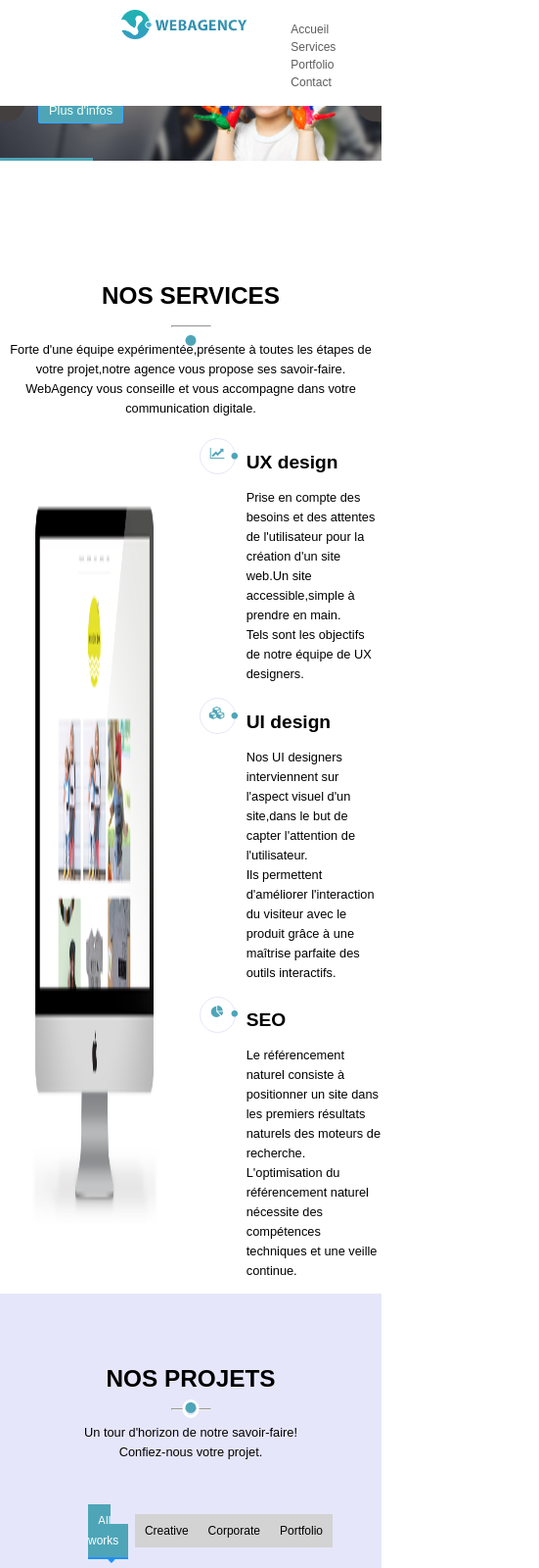
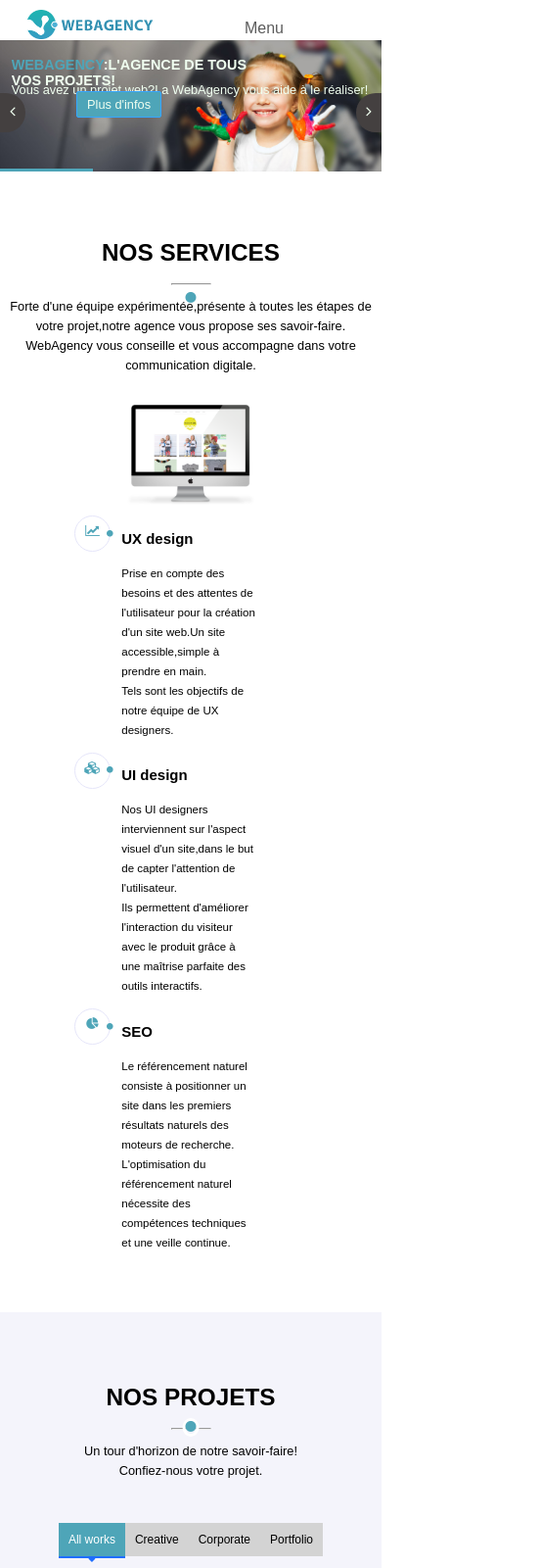
Before and after one commit to yanga971/oc-projet1, a plain HTML site: page index.html in a window 390 px wide. Shown: the top 1600 px of the page at 98% size, 551 px wide, since content can reach past the window. Drawn offline with Linux system fonts and the light colour scheme.

Commit message:
site responsive

```diff
--- a/index.html
+++ b/index.html
@@ -1,18 +1,21 @@
 <!DOCTYPE html>
-<html>
+<html lang="fr">
 	<head>
 		<meta charset="utf-8"/>
 		<title>Agence Web</title>
 		<link rel="stylesheet" href="style.css"/>
 		<link rel="stylesheet" href="fonts/font-awesome-4.7.0/css/font-awesome.min.css">
 		<link rel="stylesheet" href="https://cdnjs.cloudflare.com/ajax/libs/font-awesome/4.7.0/css/font-awesome.min.css">
+		<meta name="viewport" content="width=device-width, initial-scale=1.0">
 	</head>
 
 	<body>
-		<!--<div class="bloc_page">-->
+		<!--<div class="wrapper">-->
 			<div class="navbar">
 				<img src="images/logo.png" alt="logo de l'agence" class="logo"/>
 				<nav>
+					<label for="menu_responsive" class="menu_responsive">Menu</label>
+					<input type="checkbox" id="menu_responsive" role="button">
 					<ul id="menu">
 						<li><a href="#accueil">Accueil</a></li>
 						<li><a href="#nosservices">Services</a></li>
@@ -46,11 +49,12 @@
 
 			<section id="nosservices">
 				<div class="services">
-					<h1>Nos services</h1>
+					<h2>Nos services</h2>
 					<hr>
-					<i class="fa fa-circle" aria-hidden="true"></i>
+						<i class="fa fa-circle" aria-hidden="true"></i>
 					<p>Forte d'une équipe expérimentée,présente à toutes les étapes de votre projet,notre agence vous propose ses savoir-faire.<br> WebAgency vous conseille et vous accompagne dans votre communication digitale.</p>
 				</div>
+
 				<div class="corps">
 					<img src="images/main-feature.png" alt="nos services" class="image_main"/>
 					<div class="description">
@@ -64,7 +68,7 @@
 									</p>
 								</div>
 								<div class="text">
-									<h1>UX design</h1>
+									<h3>UX design</h3>
 									<p>Prise en compte des besoins et des attentes de l'utilisateur pour la création d'un site web.Un site accessible,simple à prendre en main.<br>Tels sont les objectifs de notre équipe de UX designers.</p>
 								</div>
 							</div>
@@ -78,7 +82,7 @@
 									</p>
 								</div>
 								<div class="text">
-									<h1>UI design</h1>
+									<h3>UI design</h3>
 									<p>Nos UI designers interviennent sur l'aspect visuel d'un site,dans le but de capter l'attention de l'utilisateur.<br>Ils permettent d'améliorer l'interaction du visiteur avec le produit grâce à une maîtrise parfaite des outils interactifs.</p>
 								</div>
 							</div>
@@ -92,7 +96,7 @@
 									</p>
 								</div>
 								<div class="text">
-									<h1>SEO</h1>
+									<h3>SEO</h3>
 									<p>Le référencement naturel consiste à positionner un site dans les premiers résultats naturels des moteurs de recherche.<br>L'optimisation du référencement naturel nécessite des compétences techniques et une veille continue.</p>
 								</div>
 							</div>
@@ -102,7 +106,7 @@
 
 			<section id="nosprojets">
 				<div class="projets">
-					<h1>Nos projets</h1>
+					<h2>Nos projets</h2>
 					<hr>
 						<i class="fa fa-circle" aria-hidden="true"></i>
 					<p>Un tour d'horizon de notre savoir-faire!<br>Confiez-nous votre projet.</p>
@@ -152,7 +156,7 @@
 					</div>
 					<div class="picture">
 						<img src="images/portfolio/04.jpg" alt="cardboard box"/>
-						<div class="pict_active">
+						<div class="pict">
 							<a href="#04">
 								<i class="fa fa-eye" aria-hidden="true"></i>
 							</a>
@@ -203,10 +207,10 @@
 				</div>
 			</section>
 
-			<section id="formulaire">
+			<footer id="formulaire">
 				<div class="formulaire">
 					<div class="contact">
-						<h1>Contact Info</h1>
+						<h2>Contact Info</h2>
 						<address>
 							<b>WebAgency SAS</b><br>
 							25 Rue d'Hauteville 75010 Paris<br>
@@ -227,7 +231,7 @@
 								<textarea name="message" id="message" placeholder="Message"  rows="10" cols="30"></textarea>
 							</p>
 							<p>
-								<input type="submit" value="Send Message"class="button"/>
+								<input type="submit" value="Send Message" class="button"/>
 							</p>
 						</form>
 					</div>
@@ -236,7 +240,7 @@
 						<iframe src="https://www.google.com/maps/embed?pb=!1m18!1m12!1m3!1d2624.2156022977306!2d2.3476356151323095!3d48.87316630762117!2m3!1f0!2f0!3f0!3m2!1i1024!2i768!4f13.1!3m3!1m2!1s0x47e66e145cb52f15%3A0x4d3ec41b2cadff0!2s25+Rue+d&#39;Hauteville%2C+75010+Paris!5e0!3m2!1sfr!2sfr!4v1510682103867"></iframe>
 					</div>
 				</div>
-			</section>
-		</div>
+			</footer>
+		<!--</div>-->
 	</body>
 </html>
--- a/style.css
+++ b/style.css
@@ -17,13 +17,23 @@ body{
 	font-family: Roboto-Regular,Arial,Serif;
 }
 
-.bloc_page{
-
+/*la navbar*/
+nav input[type=checkbox]{
+  display: none;
 }
 
-/*la navbar*/
+nav input[type=checkbox]:checked ~ #menu{
+  display: block;
+}
+.menu_responsive{
+  display: none;
+}
 .navbar{
+	display: -webkit-box;
+	display: -ms-flexbox;
 	display: flex;
+	-webkit-box-pack: justify;
+	    -ms-flex-pack: justify;
 	        justify-content: space-between;
 	position: fixed;
 	top: 0;
@@ -131,6 +141,7 @@ li{
 .chevron{
 	position: absolute;
 	top: 50%;
+	-webkit-transform: translateY(-50%);
 	        transform: translateY(-50%);
 }
 
@@ -162,19 +173,19 @@ li{
 
 #nosservices{
 	font-size: 0.8em;
+  margin-bottom: 50px;
 	padding-top: 55px;
 	line-height: 20px;
   width: 100%;
 }
 
 .services {
-  /*border:1px solid red;*/
 	text-align: center;
 	margin-bottom: 5%;
   position:relative;
 }
 
-.services h1{
+.services h2{
 	font-size: 1.9em;
 	text-transform: uppercase;
 	font-weight: bold;
@@ -188,34 +199,47 @@ li{
   position: absolute;
   top: 37%;
   left: 50%;
+  -webkit-transform: translatex(-50%);
           transform: translatex(-50%);
 	color: #4ea5b8;
 }
 
 .corps{
+  display:-webkit-box;
+  display:-ms-flexbox;
   display:flex;
+  width: 100%
 }
 
 .image_main{
 	width: 50%;
-  /*border: 1px solid red;*/
 }
 
 .description{
-  /*border:1px solid red;*/
-	width:50%;
-  right:0;
+	width: 50%;
+  margin-right: 60px;
+}
+
+.text p{
+  font-size: 0.9em;
 }
 
 .detail{
-    /*border:1px solid green;*/
+  display: -webkit-box;
+  display: -ms-flexbox;
   display: flex;
 }
 
 .icons{
   position: relative;
+  display: -webkit-box;
+  display: -ms-flexbox;
   display: flex;
+  -webkit-box-pack: center;
+      -ms-flex-pack: center;
           justify-content: center;
+  -webkit-box-align: center;
+      -ms-flex-align: center;
           align-items: center;
   color: #4ea5b8;
   border-radius: 50%;
@@ -234,14 +258,17 @@ li{
 }
 
 .circle{
+  display: -webkit-box;
+  display: -ms-flexbox;
   display: flex;
+  -webkit-box-align: center;
+      -ms-flex-align: center;
           align-items: center;
 	font-size: 0.6em;
 	margin-left: -4px;
 }
 
 .text{
-    /*border:1px solid red;*/
   position: relative;
   font-size: 1em;
   width: 100%
@@ -251,7 +278,7 @@ li{
 	font-size: 0.8em;
 	padding-top: 55px;
 	line-height: 20px;
-  background-color: #E6E6FA
+  background-color: #f4f4fb;
 }
 
 .projets {
@@ -260,7 +287,7 @@ li{
   position: relative;
 }
 
-.projets h1{
+.projets h2{
 	font-size: 1.9em;
 	text-transform: uppercase;
 	font-weight: bold;
@@ -276,13 +303,20 @@ li{
   position: absolute;
   top: 45%;
   left: 50%;
+  -webkit-transform: translateX(-50%);
           transform: translateX(-50%);
   color: #4ea5b8;
 }
 
 .ul_projet {
+  display: -webkit-box;
+  display: -ms-flexbox;
   display: flex;
+  -webkit-box-pack:center;
+      -ms-flex-pack:center;
           justify-content:center;
+  -webkit-box-align: center;
+      -ms-flex-align: center;
           align-items: center;
   margin: 50px;
 }
@@ -309,17 +343,7 @@ li{
   color: white ;
   padding: 10px;
   background-color: #4ea5b8 ;
-  border-bottom: 2px solid #1E90FF;
-}
-
-.ul_projet a:hover:before{
-  font-family: FontAwesome;
-  content:"\f0d7";
-  position:absolute;
-  bottom:-21px;
-  color:#1E90FF;
-  left: 50%;
-  transform: translateX(-50%);
+  border-bottom: 2px solid #1e6eff;
 }
 
 .active:before{
@@ -327,14 +351,20 @@ li{
   content:"\f0d7";
   position:absolute;
   bottom:-21px;
-  color:#1E90FF;
+  color:#1e6eff;
   left: 50%;
+  -webkit-transform: translateX(-50%);
           transform: translateX(-50%);
 }
 
 .portfolio{
+  display: -webkit-box;
+  display: -ms-flexbox;
   display: flex;
+  -webkit-box-pack:center;
+      -ms-flex-pack:center;
           justify-content:center;
+  -ms-flex-wrap: wrap;
       flex-wrap: wrap;
 }
 
@@ -362,17 +392,6 @@ li{
 
 .picture:hover .pict{
   display: block;
-  position: absolute;
-  line-height:1.4em;
-	color: white;
-	background-color: rgba(0,0,0,0.6);
-	width:300px;
-	height:50px;
-  bottom:7%;
-  left:-2%;
-}
-
-.picture .pict_active{
   position: absolute;
   line-height:1.4em;
 	color: white;
@@ -433,11 +452,11 @@ padding-top: 45px;
   position:absolute;
   left: 70%;
   top:15%;
-  background-color: #E6E6FA;
+  background-color: rgba(255,255,255,0.70);
   z-index:1;
 }
 
-.contact h1{
+.contact h2{
   margin: 5px 0 5px 10px;
 }
 
@@ -467,25 +486,134 @@ textarea {
 input.button{
   width: 100px;
   height: 25px;
-  border-bottom-color: #1E90FF;
+  border-bottom-color: #1e6eff;
   border-left: 0;
   border-right: 0;
   border-top: 0;
   border-radius: 5%;
   color: white;
   background-color: #4ea5b8;
-
 }
 
 .map{
   width: 99.9%;
   height: 580px;
-  background-color: #359ab1;
+  background-color: #43b0e4;
 }
 
 .map iframe{
   width:99.1%;
   height:576px;
   border-right-width: 10px;
-  opacity: 0.7;
+  opacity: 0.6;
 }
+
+@media screen and (max-width: 992px){
+.banniere{
+  position: relative;
+  margin-top: 8%;
+  width: 100%;
+}
+
+#nosservices{
+  font-size: 0.8em;
+  margin-bottom: 50px;
+  padding-top: 0px;
+  line-height: 20px;
+  width: 100%;
+}
+
+.contact{
+  display: inline;
+  position: absolute;
+  left: 1%;
+  top: 20%;
+  background-color: rgba(255,255,255,0.70);
+  z-index: 1;
+}
+
+}
+
+@media screen and (max-width: 768px){
+.logo {
+  display: inline-block;
+  height: 30px;
+  padding-left: 110px;
+  padding-top: 10px;
+  margin-left: -86px;
+  }
+
+.menu_responsive{
+  display:block;
+  color:#5C5C5C;
+  text-align: center;
+  margin:20px 100px 0 0;
+}
+
+#menu{
+  display:none;
+}
+
+.banniere h1 {
+  position: absolute;
+  top:5%;
+  left: 3%;
+  text-transform: uppercase;
+  font-size: 0.9em;
+  color: #F0FFF0;
+}
+
+.banniere p {
+  position: absolute;
+  top:20%;
+  left: 3%;
+  font-size: 0.8em;
+  color: #F0FFF0;
+}
+
+.banniere .bouton {
+  position: absolute;
+  bottom: 47%;
+  left: 20%;
+  border: 1px solid #35A6FF;
+  border-radius: 2px;
+  padding: 5px 10px;
+  margin-top: 10px;
+  background: #4ea5b8;
+  color: #F0FFF0;
+  text-decoration: none;
+  font-size: 0.8em;
+}
+
+#nosservices{
+  font-size: 0.8em;
+  margin-bottom: 50px;
+  padding-top:0;
+  line-height: 20px;
+  width: 100%;
+}
+
+.corps{
+  display:flex;
+  flex-direction:column;
+  align-items:center;
+}
+
+.ul_projet {
+  display: flex;
+  justify-content: center;
+  align-items: center;
+  margin: 50px 0 50px 0;
+  padding-left: 0px;
+}
+
+.contact {
+  display: inline;
+  position: absolute;
+  left:5%;
+  top: 20%;
+  background-color: rgba(255,255,255,0.70);
+  z-index: 1;
+}
+
+}
```
Also changed, not shown: images/portfolio/mini_01.jpg (deleted), images/portfolio/mini_02.jpg (deleted), images/portfolio/mini_03.jpg (deleted), images/portfolio/mini_04.jpg (deleted), images/portfolio/mini_05.jpg (deleted), images/portfolio/mini_06.jpg (deleted), images/portfolio/mini_07.jpg (deleted), images/portfolio/mini_08.jpg (deleted). Lines whose indentation alone changed are shown as unchanged.
